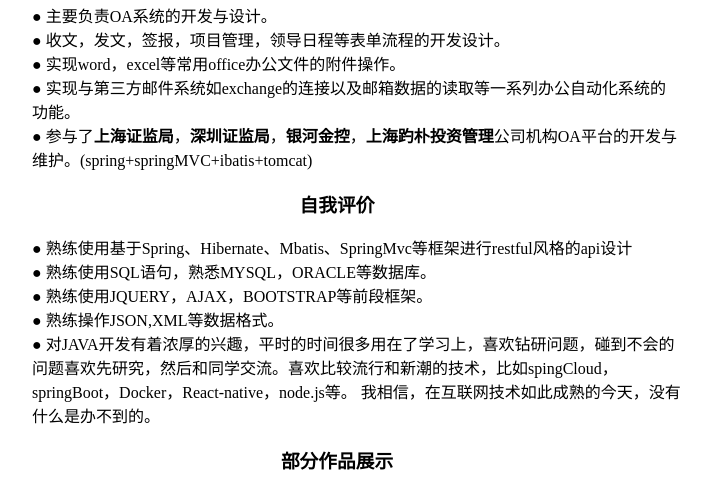
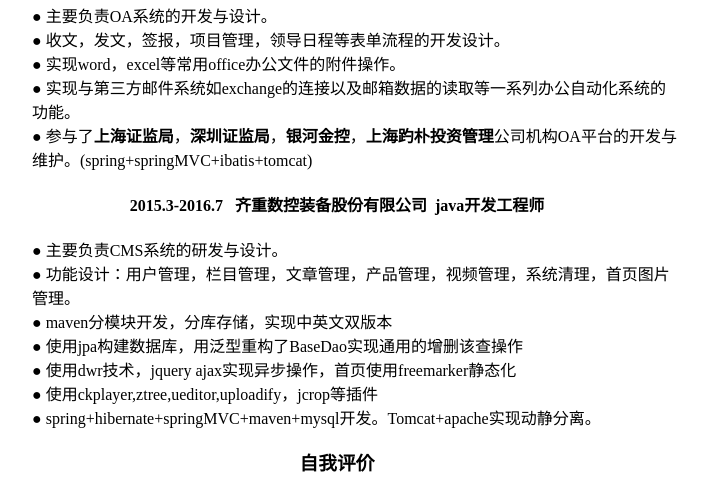
Before and after one commit to eastmelon/eastmelon.github.io, a plain HTML site: page resume1.html in a window 1280 px wide. Shown: the part 722-1213 px from the top of the page, without its empty margins (303-1014 px from the left). Drawn offline with Linux system fonts and the light colour scheme.

Commit message:
Site updated: 2017-08-13 20:09:48

```diff
--- a/resume1.html
+++ b/resume1.html
@@ -43,6 +43,18 @@
                 <div>● 参与了<b>上海证监局</b>，<b>深圳证监局</b>，<b>银河金控</b>，<b>上海趵朴投资管理</b>公司机构OA平台的开发与维护。(spring+springMVC+ibatis+tomcat)</div>
             </dd>
         </div>
+        <h4 style="text-align: center"><span >2015.3-2016.7&nbsp&nbsp&nbsp齐重数控装备股份有限公司&nbsp&nbspjava开发工程师</span></h4>
+        <div>
+            <dd>
+                <div>● 主要负责CMS系统的研发与设计。</div>
+                <div>● 功能设计：用户管理，栏目管理，文章管理，产品管理，视频管理，系统清理，首页图片管理。</div>
+                <div>● maven分模块开发，分库存储，实现中英文双版本</div>
+                <div>● 使用jpa构建数据库，用泛型重构了BaseDao实现通用的增删该查操作</div>
+                <div>● 使用dwr技术，jquery ajax实现异步操作，首页使用freemarker静态化</div>
+                <div>● 使用ckplayer,ztree,ueditor,uploadify，jcrop等插件</div>
+                <div>●  spring+hibernate+springMVC+maven+mysql开发。Tomcat+apache实现动静分离。</div>
+            </dd>
+        </div>
         <h3 style="text-align: center">自我评价</h3>
         <div>
             <dd>
```
